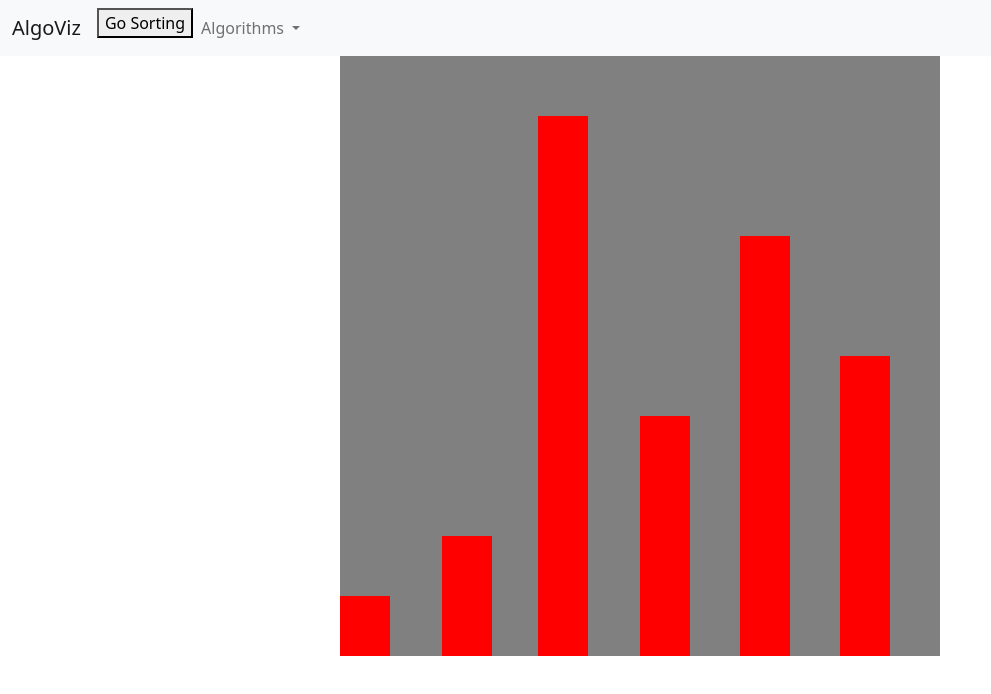
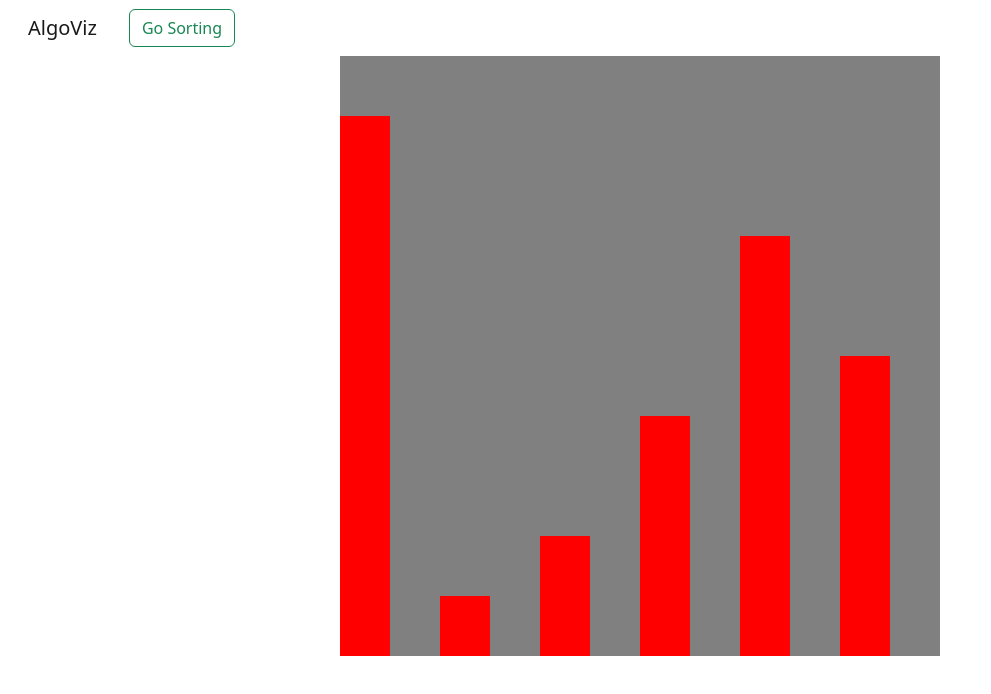
Before and after one commit to MassiGy/AlgoViz, a website with bundled scripts: page src/views/index.html in a window 1280 px wide. Both pictures are taken after a click on the button "Go Sorting". Shown: the whole page, without its empty margins (0-991 px from the left). Built offline with nearby package versions, Linux system fonts and the light colour scheme.

Commit message:
+theme-implementation: added selection_sort, tweaked some html

```diff
--- a/src/algorithms/selection_sort.js
+++ b/src/algorithms/selection_sort.js
@@ -1,3 +1,48 @@
-module.exports.selection_sort_sort = (list) => {
+import sleep from "../helpers/sleep.js";
 
-};
+export default async function selection_sort(list, bars) {
+    let max;
+    let max_index;
+    let temp;
+    let fst;
+    let snd;
+
+
+    for (let i = 0; i < list.length; i++) {
+
+        max = list[0]
+        max_index = 0
+
+        for (let j = 0; j < list.length - i; j++) {
+            if (list[j] > max) {
+                max = list[j];
+                max_index = j;
+            }
+        }
+
+        // swap the last sub array el and the max on the data array
+        temp = list[list.length - i - 1];
+        list[list.length - i - 1] = max;
+        list[max_index] = temp;
+
+        // swap the last sub array el and the max corresponding bars.
+        fst = bars.children.namedItem(String(max_index));
+        snd = bars.children.namedItem(String(list.length - i - 1));
+
+
+        val = fst.style.transfrom;
+        fst.style.transfrom = snd.style.transfrom;
+        snd.style.transfrom = val;
+
+
+        // swap the last sub array el bar id with the max bar id
+        temp = fst.getAttribute("id");
+        fst.setAttribute("id", snd.getAttribute("id"));
+        snd.setAttribute("id", temp);
+
+
+
+        // await sleep(2000);
+    }
+    console.log(list);
+}
--- a/src/views/index.html
+++ b/src/views/index.html
@@ -19,9 +19,12 @@
     <title>AlgoViz.net</title>
   </head>
   <body>
-    <nav class="navbar navbar-expand-lg bg-light">
+    <nav class="navbar navbar-expand-lg " >
       <div class="container-fluid">
-        <a class="navbar-brand" href="#">AlgoViz</a>
+        <a class="navbar-brand   mx-3" href="#">AlgoViz</a>
+        <button id="launcher" class="btn btn-outline-success mx-3">
+          Go Sorting
+        </button>
         <button
           class="navbar-toggler"
           type="button"
@@ -34,26 +37,7 @@
           <span class="navbar-toggler-icon"></span>
         </button>
         <div class="collapse navbar-collapse" id="navbarNavDropdown">
-          <ul class="navbar-nav">
-            <li>
-              <button id="launcher">Go Sorting</button>
-            </li>
-            <li class="nav-item dropdown">
-              <a
-                class="nav-link dropdown-toggle"
-                href="#"
-                role="button"
-                data-bs-toggle="dropdown"
-                aria-expanded="false"
-              >
-                Algorithms
-              </a>
-              <ul class="dropdown-menu">
-                <li><a class="dropdown-item" href="#">Bubble sort</a></li>
-                <li><a class="dropdown-item" href="#">Selection sort</a></li>
-              </ul>
-            </li>
-          </ul>
+
         </div>
       </div>
     </nav>
@@ -62,5 +46,5 @@
       <div id="bars"></div>
     </section>
   </body>
-  <script type="module"  src="./script.js"></script>
+  <script type="module" src="./script.js"></script>
 </html>
--- a/src/views/script.js
+++ b/src/views/script.js
@@ -1,4 +1,5 @@
 import bubble_sort from "../algorithms/bubble_sort.js";
+import selection_sort from "../algorithms/selection_sort.js";
 
 
 let default_height = 600;
@@ -31,11 +32,10 @@ list.forEach((el, index) => {
     // it is important that these ids are in synch with the ids on the list
     item.setAttribute("id", index);
     bars.append(item);
-})
+});
 
 
 
+let launcher = document.getElementById("launcher");
 
-let launcher = document.getElementById("launcher")
-
-launcher.addEventListener("click", () => bubble_sort(list, bars))
+launcher.addEventListener("click", () => selection_sort(list, bars));
```
